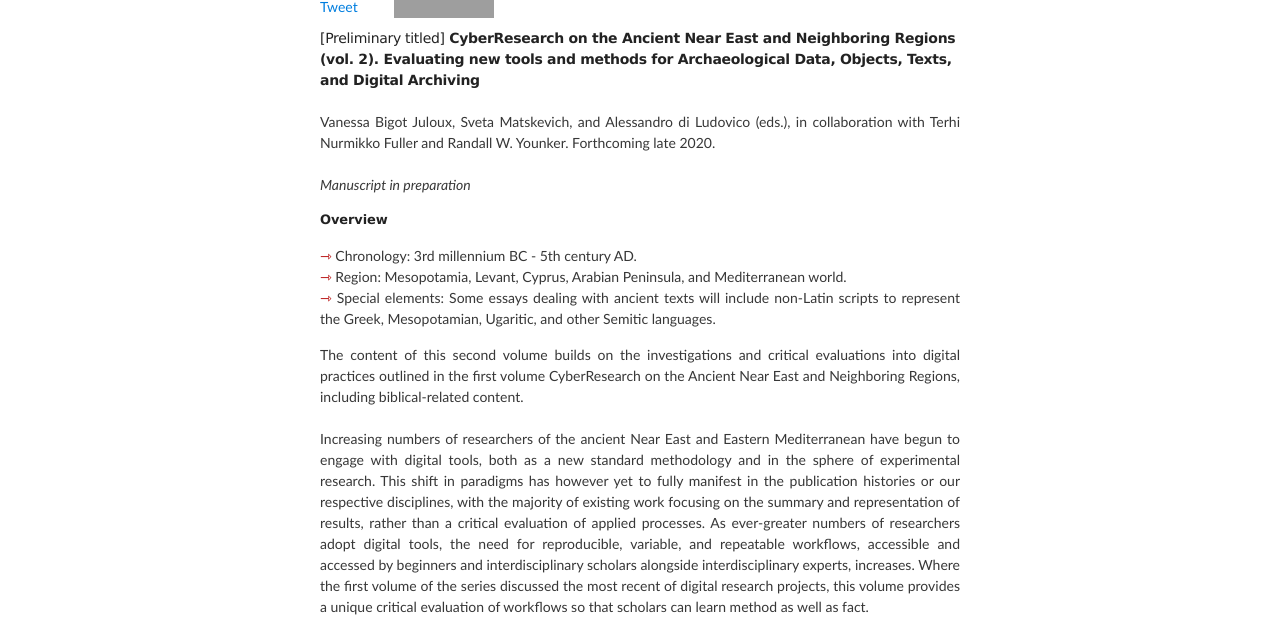
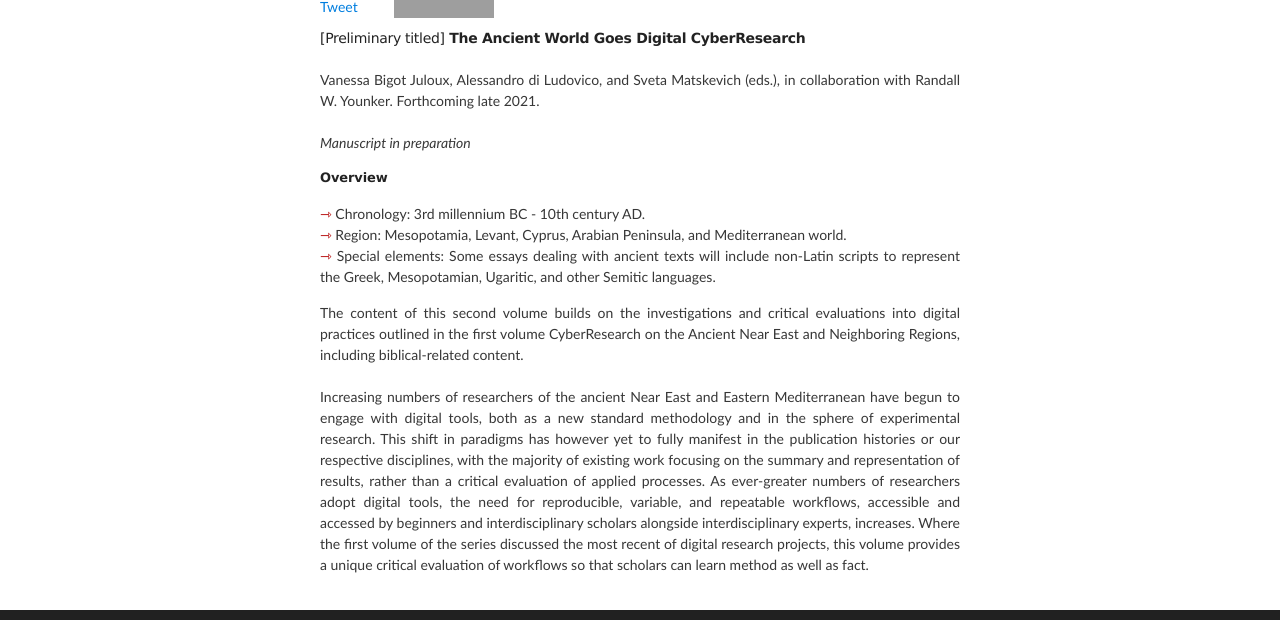
Before and after one commit to vbigot-juloux/ane-research-humanities, a Jekyll site: the page built from docs/CyberResearch-vol2.md, in a window 1280 px wide, cut to the strip 202-822 px from the top of the page. Built offline with Jekyll 4.4.1, drawn with Linux system fonts in a browser that asks for light colours; comment, search, counter and statistics services are not loaded; the repository's description, which GitHub fills in, is left out; grey boxes are pictures that could not be loaded.

Commit message:
Udpate title and year

```diff
--- a/docs/CyberResearch-vol2.md
+++ b/docs/CyberResearch-vol2.md
@@ -13,13 +13,13 @@ layout: default
 </span>
  </div>
 
-<h2><span style="font-weight: 400">[Preliminary titled]</span> CyberResearch on the Ancient Near East and Neighboring Regions (vol. 2). Evaluating new tools and methods for Archaeological Data, Objects, Texts, and Digital Archiving</h2>
-Vanessa Bigot Juloux, Sveta Matskevich, and Alessandro di Ludovico (eds.), in collaboration with Terhi Nurmikko Fuller and Randall W. Younker. Forthcoming late 2020.<br />
+<h2><span style="font-weight: 400">[Preliminary titled]</span> The Ancient World Goes Digital CyberResearch </h2>
+Vanessa Bigot Juloux, Alessandro di Ludovico, and Sveta Matskevich (eds.), in collaboration with Randall W. Younker. Forthcoming late 2021.<br />
 <br />
 _Manuscript in preparation_
 <h3> Overview</h3>
 <ul style="list-style-type: none; padding-left: 0;">
-  <li><span style="color:#b30000; font-size: 14px">&#8702;</span> Chronology: 3rd millennium BC - 5th century AD.</li>
+  <li><span style="color:#b30000; font-size: 14px">&#8702;</span> Chronology: 3rd millennium BC - 10th century AD.</li>
   <li><span style="color:#b30000; font-size: 14px">&#8702;</span> Region: Mesopotamia, Levant, Cyprus, Arabian Peninsula, and Mediterranean world.</li>
   <li style="text-align: justify"><span style="color:#b30000; font-size: 14px">&#8702;</span> Special elements: Some essays dealing with ancient texts will include non-Latin scripts to represent the Greek, Mesopotamian, Ugaritic, and other Semitic languages.</li>
 </ul>
```
